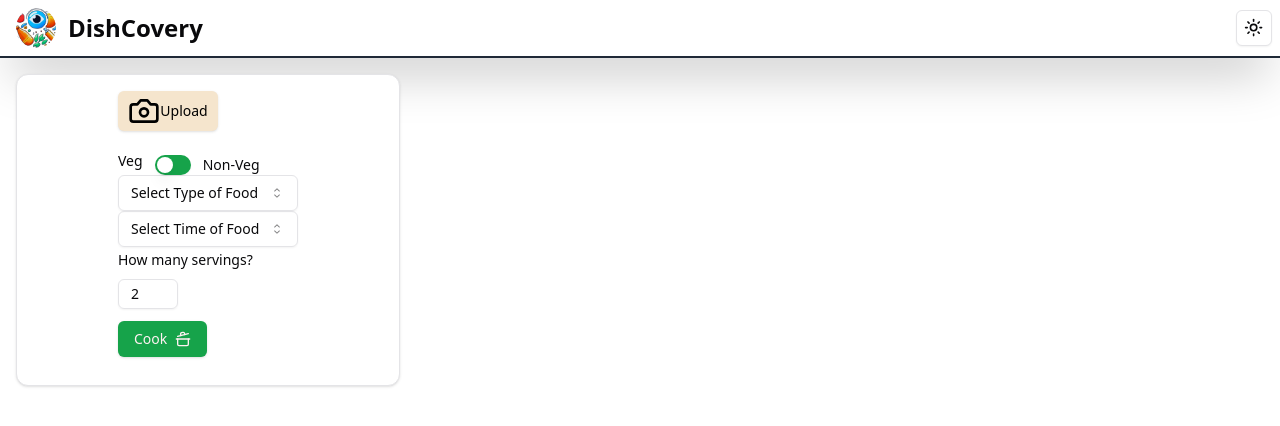
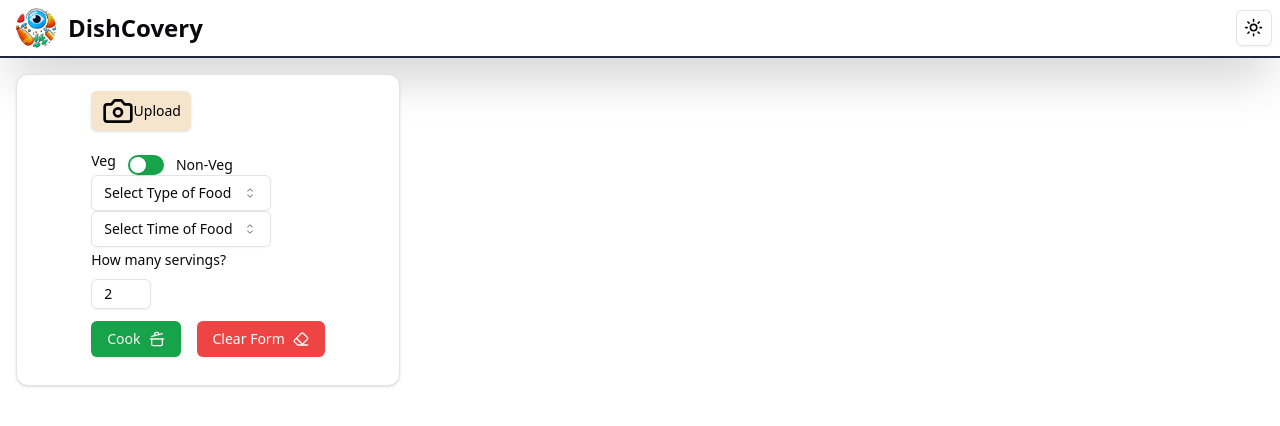
Before and after one commit to itsOmSarraf/Dishcovery-mern, a React (Vite) app in the folder frontend/: page /upload in a window 1280 px wide. Shown: the top 426 px of the page. Built offline with nearby package versions, Linux system fonts and the light colour scheme.

Commit message:
clear form done

```diff
--- a/frontend/src/pages/UploadView.jsx
+++ b/frontend/src/pages/UploadView.jsx
@@ -3,7 +3,7 @@ import Navbar from '@/components/Navbar';
 import { Card } from '@/components/ui/card';
 import { Input } from '@/components/ui/input';
 import { Button } from '@/components/ui/button';
-import { CameraIcon, CookingPot } from 'lucide-react';
+import { CameraIcon, CookingPot, Eraser } from 'lucide-react';
 import { Switch } from '@/components/ui/switch';
 import {
 	Select,
@@ -21,6 +21,7 @@ import {
 	FormLabel
 } from '@/components/ui/form';
 import { useForm } from 'react-hook-form';
+// import { reset } from 'react-hook-form';
 import { useState } from 'react';
 import { useToast } from '@/components/ui/use-toast';
 import axios from 'axios';
@@ -242,12 +243,20 @@ export default function UploadView() {
 									</FormItem>
 								)}
 							/>
-							<Button
-								type='submit'
-								className='my-3'>
-								Cook
-								<CookingPot className='ml-2 h-4 w-4' />
-							</Button>
+							<div className='flex-1 '>
+								<Button
+									type='submit'
+									className='my-3 mr-4'>
+									Cook
+									<CookingPot className='ml-2 h-4 w-4' />
+								</Button>
+								<Button
+									variant='destructive'
+									onClick={() => window.location.reload()}>
+									Clear Form
+									<Eraser className='ml-2 h-4 w-4' />
+								</Button>
+							</div>
 						</form>
 					</Form>
 				</Card>
```
